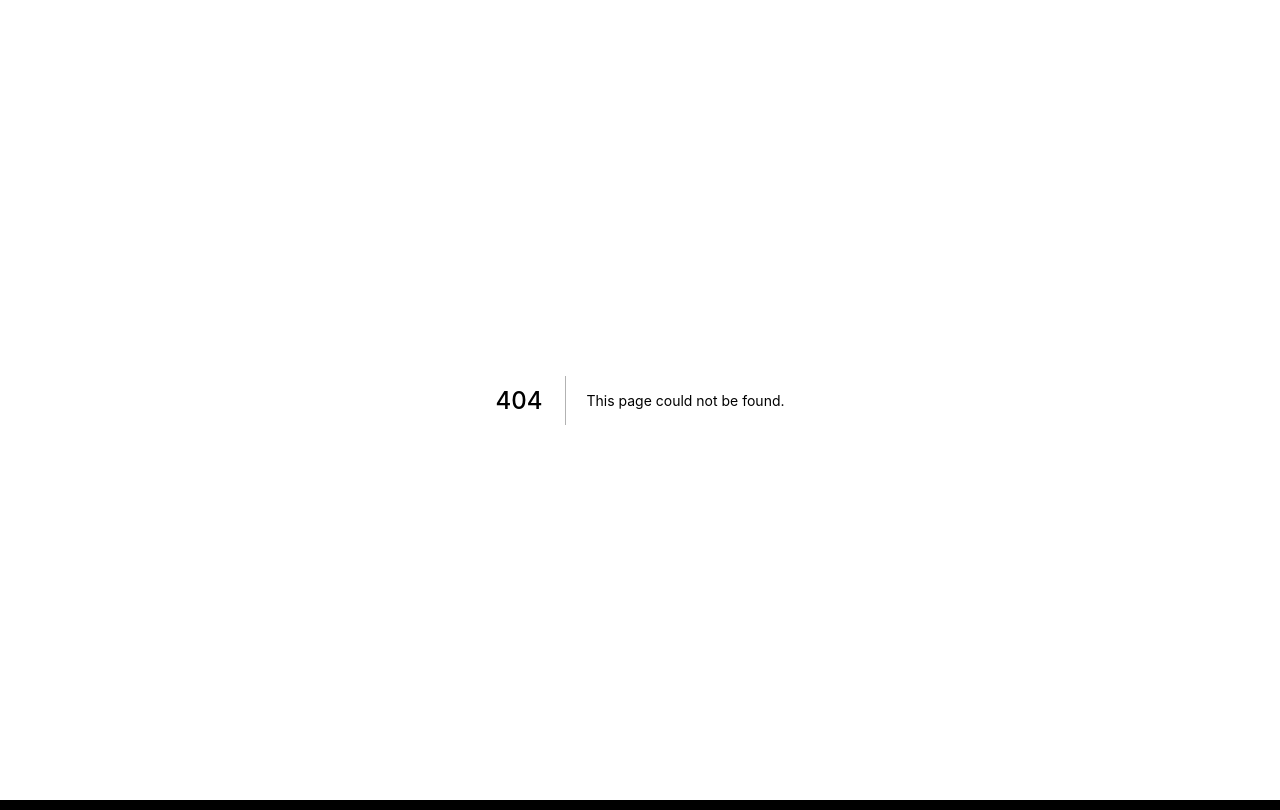
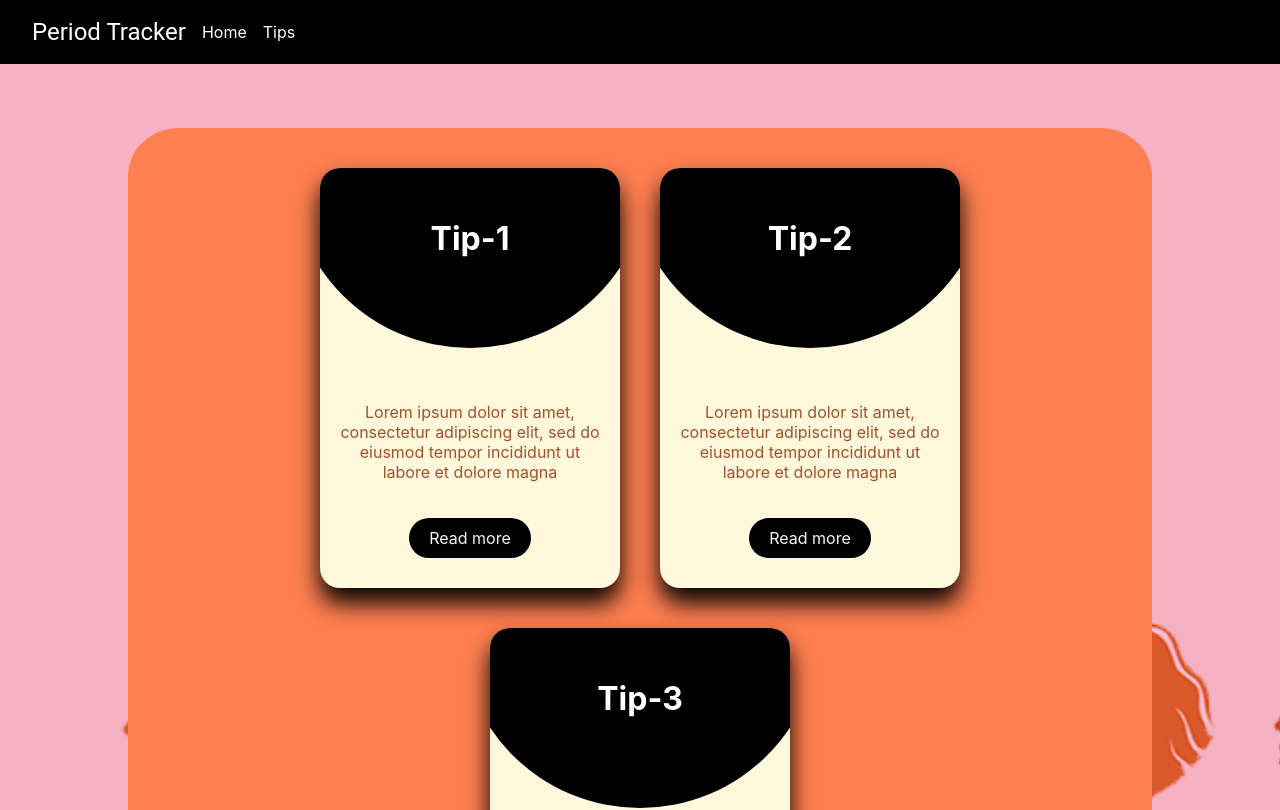
Before and after one commit to Feminine-Divine/periodo, a Next.js app in the folder periodo/: page /tips in a window 1280 px wide. Before the commit this address had no page. Shown: the top 810 px of the page. Built offline with nearby package versions, Linux system fonts and the light colour scheme.

Commit message:
Added a Tips Page

```diff
--- a/periodo/components/flow/Flow.js
+++ b/periodo/components/flow/Flow.js
@@ -1,5 +1,5 @@
 import React from "react"
-import ReactDOM from 'react-dom';
+// import ReactDOM from 'react-dom';
 import StarRatingComponent from 'react-star-rating-component';
 import style from "./Flow.module.css"
 
--- a/periodo/components/navbar.js
+++ b/periodo/components/navbar.js
@@ -14,6 +14,9 @@ const Navbar = ({ children }) => {
         <Link href="/">
           <a>Home</a>
         </Link>
+        <Link href="/tips">
+          <a>Tips</a>
+        </Link>
       </Nav>
       <PageBody>{children}</PageBody>
     </React.Fragment>
--- /dev/null
+++ b/periodo/components/tips/card.js
@@ -0,0 +1,29 @@
+import React from "react";
+import style from "./cards.module.css";
+const card=({props})=>{
+        const propsList=props.map((prop)=>{
+            return (
+            <div className={style.card}>
+                <div className={style.circle}>
+                    <div className={style.h2}>
+                        <h1 >{prop.tipNumber}</h1>
+                    </div>
+                </div>
+                <div className={style.content}>
+                    <p className={style.p}>{prop.tipContent} </p>
+                    <a href="#"  className={style.a}>Read more</a>
+                </div>
+            </div>
+        );
+    })
+    return (
+        <div className={style.section}>
+            <div className={style.body}>
+                <div className={style.container}>
+                    {propsList}
+                </div>
+            </div>
+        </div>
+    );
+}
+export default card;
--- /dev/null
+++ b/periodo/components/tips/cards.module.css
@@ -0,0 +1,68 @@
+.section{
+    display: flex;
+    justify-content: center;
+    align-items: center;
+}
+.body{
+    background: coral;
+    display: flex;
+    justify-content: center;
+    border-radius: 5%;
+    width: 80%;
+    align-items: center;
+    background-attachment: fixed;
+}
+.container{
+    position: relative;
+    width: 1150px;
+    padding: 20px;
+    display: flex;
+    justify-content: center;
+    align-items: center;
+    flex-wrap: wrap;
+}
+ .card{
+    position: relative;
+    width: 300px;
+    height: 420px;
+    background: cornsilk;
+    margin: 20px;
+    border-radius: 20px;
+    overflow: hidden;
+    box-shadow: 0 15px 25px black;
+    transition: 0.5s;
+}
+.circle{
+    position: relative;
+    width: 100%;
+    height: 100%;
+    background: #000;
+    clip-path: circle(180px at center 0);
+    text-align: center;
+}
+.h2{
+    color: #fff;
+    padding: 30px 0;
+    text-align: center;
+
+}
+.content {
+    position: absolute;
+    bottom: 10px;
+    padding: 20px;
+    page-break-after: 20px;
+    text-align: center;
+}
+.p{
+    color: sienna;
+}
+.a{
+    position: relative;
+    display: inline-block;
+    padding: 10px 20px;
+    background: #000;
+    color: aliceblue;
+    border-radius: 40px;
+    text-decoration: none;
+    margin-top: 20px
+}
--- /dev/null
+++ b/periodo/components/tips/tips.js
@@ -0,0 +1,28 @@
+import React from "react";
+import Navbar from "../navbar";
+// import style from  "./tips.module.css";
+import Card from "./card";
+const tips=[
+    {
+        tipNumber:"Tip-1",
+        tipContent:"Lorem ipsum dolor sit amet, consectetur adipiscing elit, sed do eiusmod tempor incididunt ut labore et dolore magna"
+    },
+    {
+        tipNumber:"Tip-2",
+        tipContent:"Lorem ipsum dolor sit amet, consectetur adipiscing elit, sed do eiusmod tempor incididunt ut labore et dolore magna"
+    },
+    {
+        tipNumber:"Tip-3",
+        tipContent:"Lorem ipsum dolor sit amet, consectetur adipiscing elit, sed do eiusmod tempor incididunt ut labore et dolore magna"
+    }
+]
+const Tips = () => {
+    return (
+        <div>
+            <Navbar></Navbar>
+            <Card props={tips} />
+        </div>
+    );
+
+}
+export default Tips;
--- a/periodo/package.json
+++ b/periodo/package.json
@@ -16,7 +16,7 @@
     "@material-ui/core": "^4.11.2",
     "dotenv": "^8.2.0",
     "firebase": "^8.2.3",
-    "next": "^10.0.4",
+    "next": "^10.0.8",
     "next-session": "^3.4.0",
     "react": "^17.0.1",
     "react-calendar": "^3.2.1",
--- a/periodo/pages/flow.js
+++ b/periodo/pages/flow.js
@@ -6,4 +6,4 @@ const flow=()=>{
         <Flow/>
     )
 }
-export default flow
+export default flow;
--- /dev/null
+++ b/periodo/pages/tips.js
@@ -0,0 +1,8 @@
+import React from "react";
+import Tips from "../components/tips/tips";
+const tips =()=>{
+    return (
+        <Tips></Tips>
+    );
+}
+export default tips;
```
Also changed, not shown: 2 other files (tests, documents, lock files or other folders).
